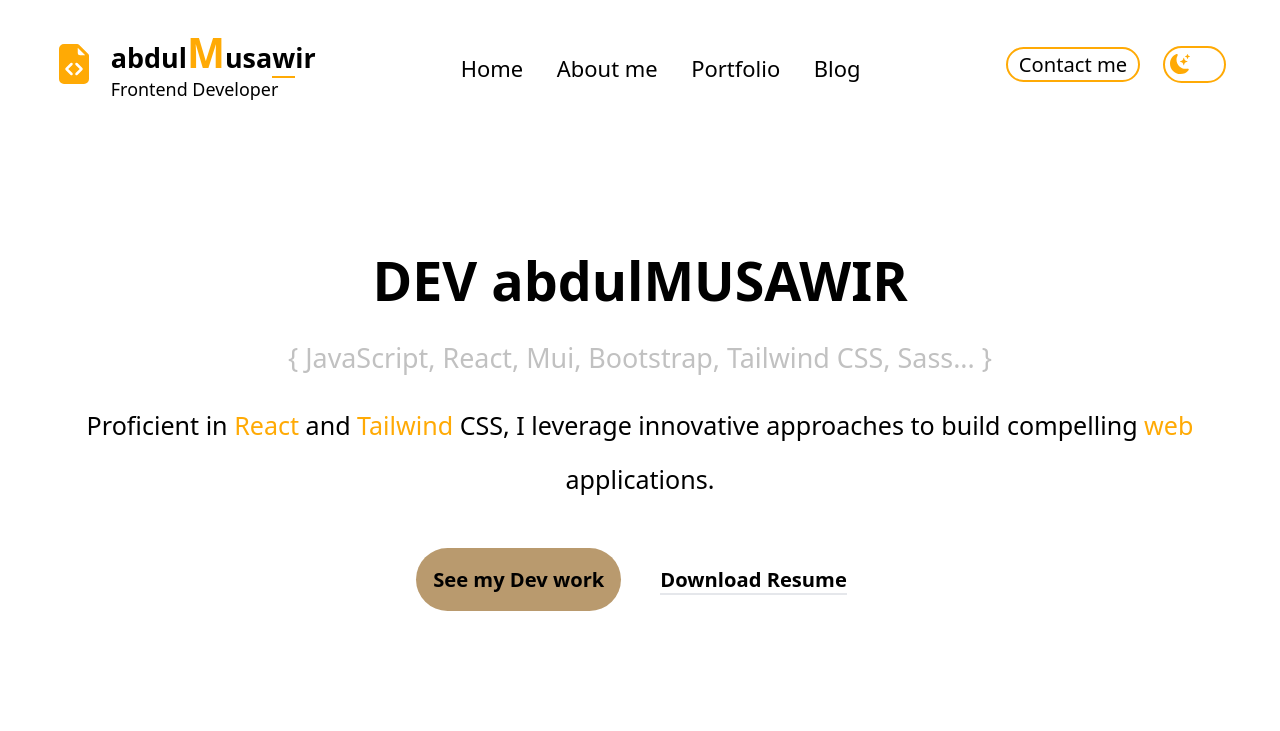
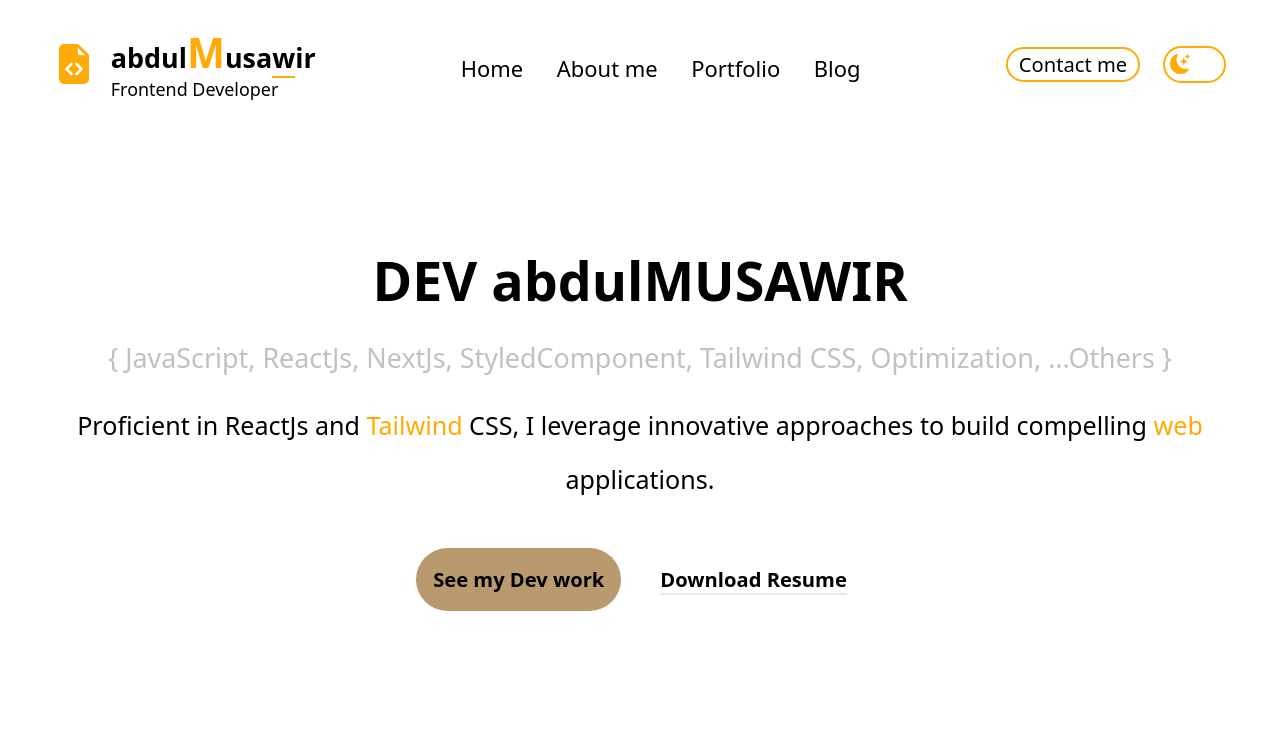
Before and after one commit to KingMusawir/Portfolio, a React (Vite) app: page / in a window 1280 px wide. Shown: the top 731 px of the page. Built offline with nearby package versions, Linux system fonts and the light colour scheme.

Commit message:
hero updated

```diff
--- a/src/components/Hero.jsx
+++ b/src/components/Hero.jsx
@@ -15,7 +15,7 @@ function Hero() {
       <div className='pt-40 text-center flex items-center justify-center flex-col gap-4 md:gap-6'>
         <Intro />
         <Textcontainer
-          text='Proficient in React and Tailwind CSS, I leverage innovative approaches
+          text='Proficient in ReactJs and Tailwind CSS, I leverage innovative approaches
           to build compelling web applications.'
           speed={100}
           specialWords={specialWords}
--- a/src/components/Intro.jsx
+++ b/src/components/Intro.jsx
@@ -5,7 +5,9 @@ function Intro() {
     <>
       <p className='text-[4.8rem] font-bold'>DEV abdulMUSAWIR</p>
       <p className='text-[1.4rem] md:text-[2.4rem] text-[#c1c1c1]'>
-        {'{ JavaScript, React, Mui, Bootstrap, Tailwind CSS, Sass... }'}
+        {
+          '{ JavaScript, ReactJs, NextJs, StyledComponent, Tailwind CSS, Optimization, ...Others }'
+        }
       </p>
     </>
   );
```
